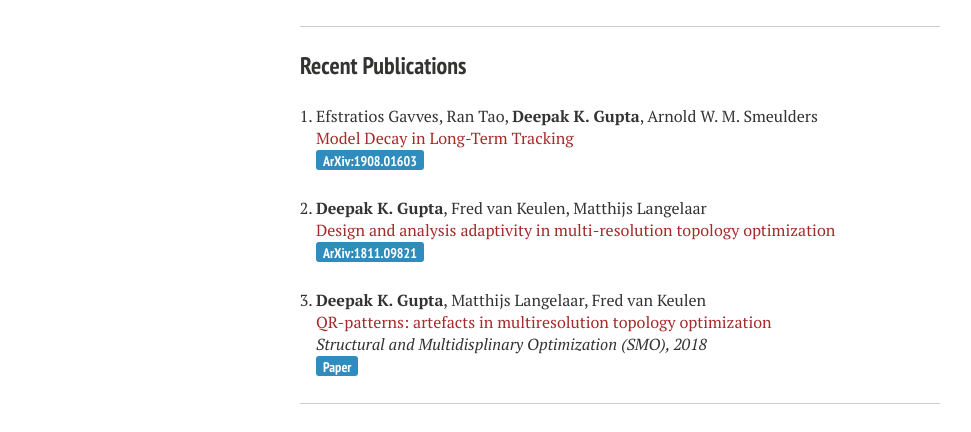
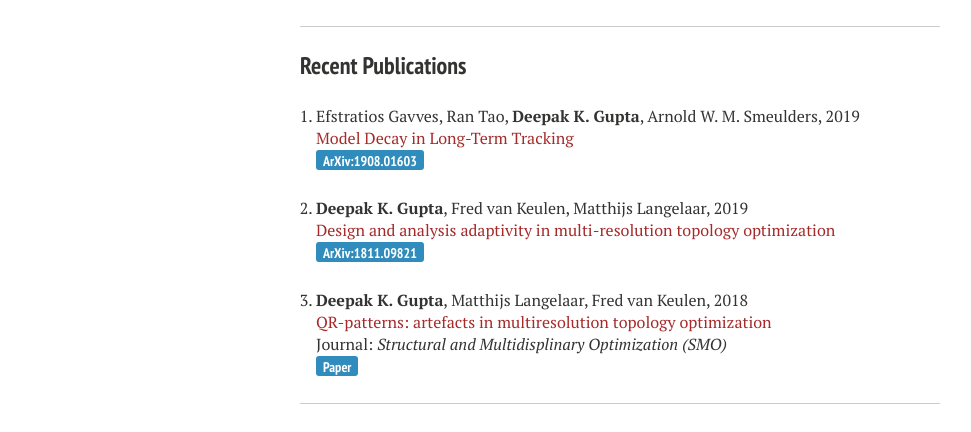
Before and after one commit to dkgupta90/dkgupta90.github.io, a Jekyll site: the page built from index.md, in a window 1280 px wide. Shown: the part 1076-1508 px from the top of the page, without its empty margins (20-991 px from the left). Built offline with Jekyll 4.4.1, drawn with Linux system fonts in a browser that asks for light colours; nearby versions of some CDN libraries.

Commit message:
Updating 013

```diff
--- a/index.md
+++ b/index.md
@@ -44,17 +44,17 @@ Thesis: Soft Computing for Intelligent Interpretation of Petroleum Data and Char
 ----
 
 ### Recent Publications
-1. Efstratios Gavves, Ran Tao, <b>Deepak K. Gupta</b>, Arnold W. M. Smeulders
+1. Efstratios Gavves, Ran Tao, <b>Deepak K. Gupta</b>, Arnold W. M. Smeulders, 2019
 [Model Decay in Long-Term Tracking](https://arxiv.org/abs/1908.01603)
 [<button type="button" class="btn btn-info">ArXiv:1908.01603</button>](https://arxiv.org/abs/1908.01603)
 
-2. <b>Deepak K. Gupta</b>, Fred van Keulen, Matthijs Langelaar
+2. <b>Deepak K. Gupta</b>, Fred van Keulen, Matthijs Langelaar, 2019
 [Design and analysis adaptivity in multi-resolution topology optimization](https://arxiv.org/abs/1811.09821)
 [<button type="button" class="btn btn-info">ArXiv:1811.09821</button>](https://arxiv.org/abs/1811.09821)
 
-3. <b>Deepak K. Gupta</b>, Matthijs Langelaar, Fred van Keulen
+3. <b>Deepak K. Gupta</b>, Matthijs Langelaar, Fred van Keulen, 2018
 [QR-patterns: artefacts in multiresolution topology optimization](https://link.springer.com/article/10.1007/s00158-018-2048-6)
-*Structural and Multidisplinary Optimization (SMO), 2018*
+Journal: *Structural and Multidisplinary Optimization (SMO)*
 [<button type="button" class="btn btn-info">Paper</button>](https://link.springer.com/content/pdf/10.1007%2Fs00158-018-2048-6.pdf){:target="_blank"}
 
 ----
```
